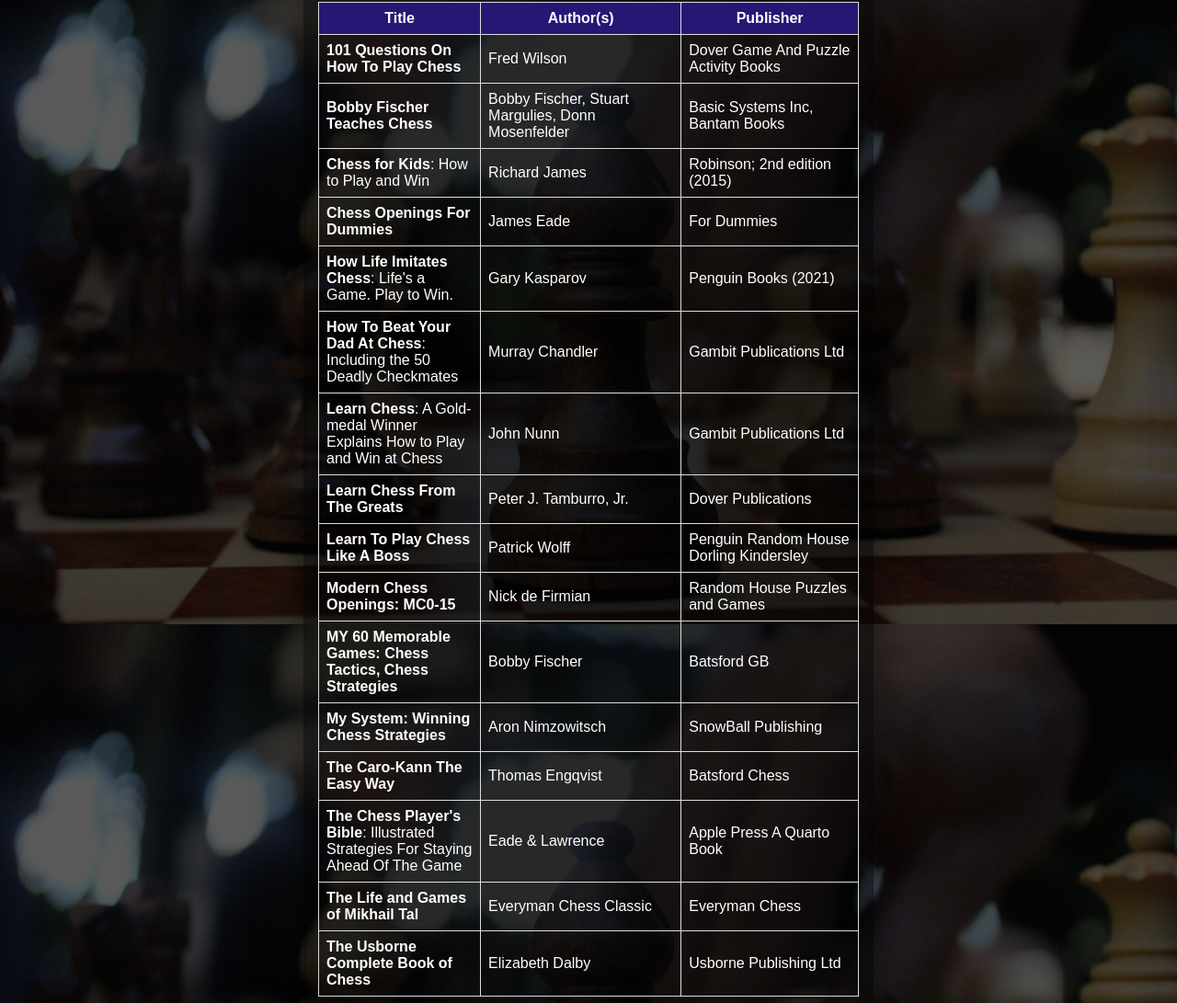
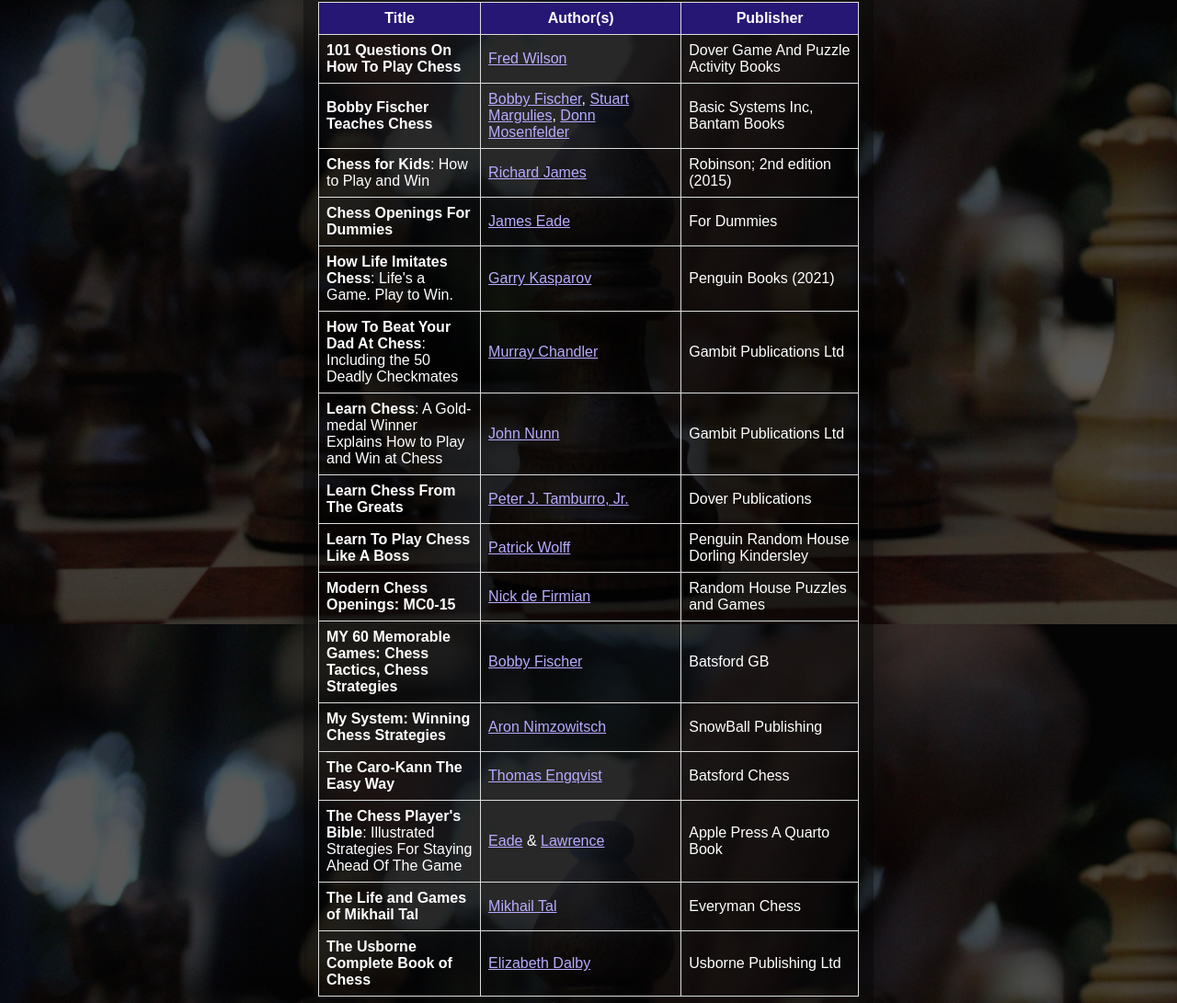
Before and after one commit to ugifractal/brisbanesocialchess.github.io, an Eleventy site: page frontend/about.md in a window 1280 px wide. Shown: the part 4121-5212 px from the top of the page at 92% size. Built offline with nearby package versions, Linux system fonts and the light colour scheme; Eleventy itself is replaced by a stand-in of ours; files that its build step writes are made by us from their sources.

Commit message:
About page add authors links (#447)
* About page add authors links

* Update frontend/about.md

```diff
--- a/frontend/about.md
+++ b/frontend/about.md
@@ -313,102 +313,102 @@
                 <td>
                     <strong>101 Questions On How To Play Chess</strong>
                 </td>
-                <td>Fred Wilson</td>
+                <td><a href="http://www.fredwilsonchess.com/">Fred Wilson</a></td>
                 <td>Dover Game And Puzzle Activity Books</td>
             </tr>
             <tr>
                 <td>
                     <strong>Bobby Fischer Teaches Chess</strong>
                 </td>
-                <td>Bobby Fischer, Stuart Margulies, Donn Mosenfelder</td>
+                <td><a href="https://en.wikipedia.org/wiki/Bobby_Fischer">Bobby Fischer</a>, <a href="https://en.wikipedia.org/wiki/Stuart_Margulies">Stuart Margulies</a>, <a href="https://en.wikipedia.org/wiki/Donn_Mosenfelder">Donn Mosenfelder</a></td>
                 <td>Basic Systems Inc, Bantam Books</td>
             </tr>
             <tr>
                 <td><strong>Chess for Kids</strong>: How to Play and Win</td>
-                <td>Richard James</td>
+                <td><a href="https://chesswithrichard.uk/">Richard James</a></td>
                 <td>Robinson; 2nd edition (2015)</td>
             </tr>
             <tr>
                 <td>
                     <strong>Chess Openings For Dummies</strong>
                 </td>
-                <td>James Eade</td>
+                <td><a href="https://en.wikipedia.org/wiki/James_Eade">James Eade</a></td>
                 <td>For Dummies</td>
             </tr>
             <tr>
                 <td><strong>How Life Imitates Chess</strong>: Life's a Game. Play to Win.</td>
-                <td>Gary Kasparov</td>
+                <td><a href="https://en.wikipedia.org/wiki/Garry_Kasparov">Garry Kasparov</a></td>
                 <td>Penguin Books (2021)</td>
             </tr>
             <tr>
                 <td><strong>How To Beat Your Dad At Chess</strong>: Including the 50 Deadly Checkmates</td>
-                <td>Murray Chandler</td>
+                <td><a href="https://en.wikipedia.org/wiki/Murray_Chandler">Murray Chandler</a></td>
                 <td>Gambit Publications Ltd</td>
             </tr>
             <tr>
                 <td><strong>Learn Chess</strong>: A Gold-medal Winner Explains How to Play and Win at Chess</td>
-                <td>John Nunn</td>
+                <td><a href="https://en.wikipedia.org/wiki/John_Nunn_(chess_player)">John Nunn</a></td>
                 <td>Gambit Publications Ltd</td>
             </tr>
             <tr>
                 <td>
                     <strong>Learn Chess From The Greats</strong>
                 </td>
-                <td>Peter J. Tamburro, Jr.</td>
+                <td><a href="https://en.wikipedia.org/wiki/Peter_J._Tamburro_Jr.">Peter J. Tamburro, Jr.</a></td>
                 <td>Dover Publications</td>
             </tr>
             <tr>
                 <td>
                     <strong>Learn To Play Chess Like A Boss</strong>
                 </td>
-                <td>Patrick Wolff</td>
+                <td><a href="https://en.wikipedia.org/wiki/Patrick_Wolff">Patrick Wolff</a></td>
                 <td>Penguin Random House Dorling Kindersley</td>
             </tr>
             <tr>
                 <td>
                     <strong>Modern Chess Openings: MC0-15</strong>
                 </td>
-                <td>Nick de Firmian</td>
+                <td><a href="https://en.wikipedia.org/wiki/Nick_de_Firmian">Nick de Firmian</a></td>
                 <td>Random House Puzzles and Games</td>
             </tr>
             <tr>
                 <td>
                     <strong>MY 60 Memorable Games: Chess Tactics, Chess Strategies</strong>
                 </td>
-                <td>Bobby Fischer</td>
+                <td><a href="https://en.wikipedia.org/wiki/Bobby_Fischer">Bobby Fischer</a></td>
                 <td>Batsford GB</td>
             </tr>
             <tr>
                 <td>
                     <strong>My System: Winning Chess Strategies</strong>
                 </td>
-                <td>Aron Nimzowitsch</td>
+                <td><a href="https://en.wikipedia.org/wiki/Aron_Nimzowitsch">Aron Nimzowitsch</a></td>
                 <td>SnowBall Publishing</td>
             </tr>
             <tr>
                 <td>
                     <strong>The Caro-Kann The Easy Way</strong>
                 </td>
-                <td>Thomas Engqvist</td>
+                <td><a href="https://en.wikipedia.org/wiki/Thomas_Engqvist">Thomas Engqvist</a></td>
                 <td>Batsford Chess</td>
             </tr>
             <tr>
                 <td><strong>The Chess Player's Bible</strong>: Illustrated Strategies For Staying Ahead Of The Game</td>
-                <td>Eade &amp; Lawrence</td>
+                <td><a href="https://en.wikipedia.org/wiki/James_Eade">Eade</a> &amp; <a href="https://en.wikipedia.org/wiki/Al_Lawrence_(chess_writer)">Lawrence</a></td>
                 <td>Apple Press A Quarto Book</td>
             </tr>
             <tr>
                 <td>
                     <strong>The Life and Games of Mikhail Tal</strong>
                 </td>
-                <td>Everyman Chess Classic</td>
+                <td><a href="https://en.wikipedia.org/wiki/Mikhail_Tal">Mikhail Tal</a></td>
                 <td>Everyman Chess</td>
             </tr>
             <tr>
                 <td>
                     <strong>The Usborne Complete Book of Chess</strong>
                 </td>
-                <td>Elizabeth Dalby</td>
+                <td><a href="https://en.wikipedia.org/wiki/Elizabeth_Dalby">Elizabeth Dalby</a></td>
                 <td>Usborne Publishing Ltd</td>
             </tr>
         </tbody>
```
